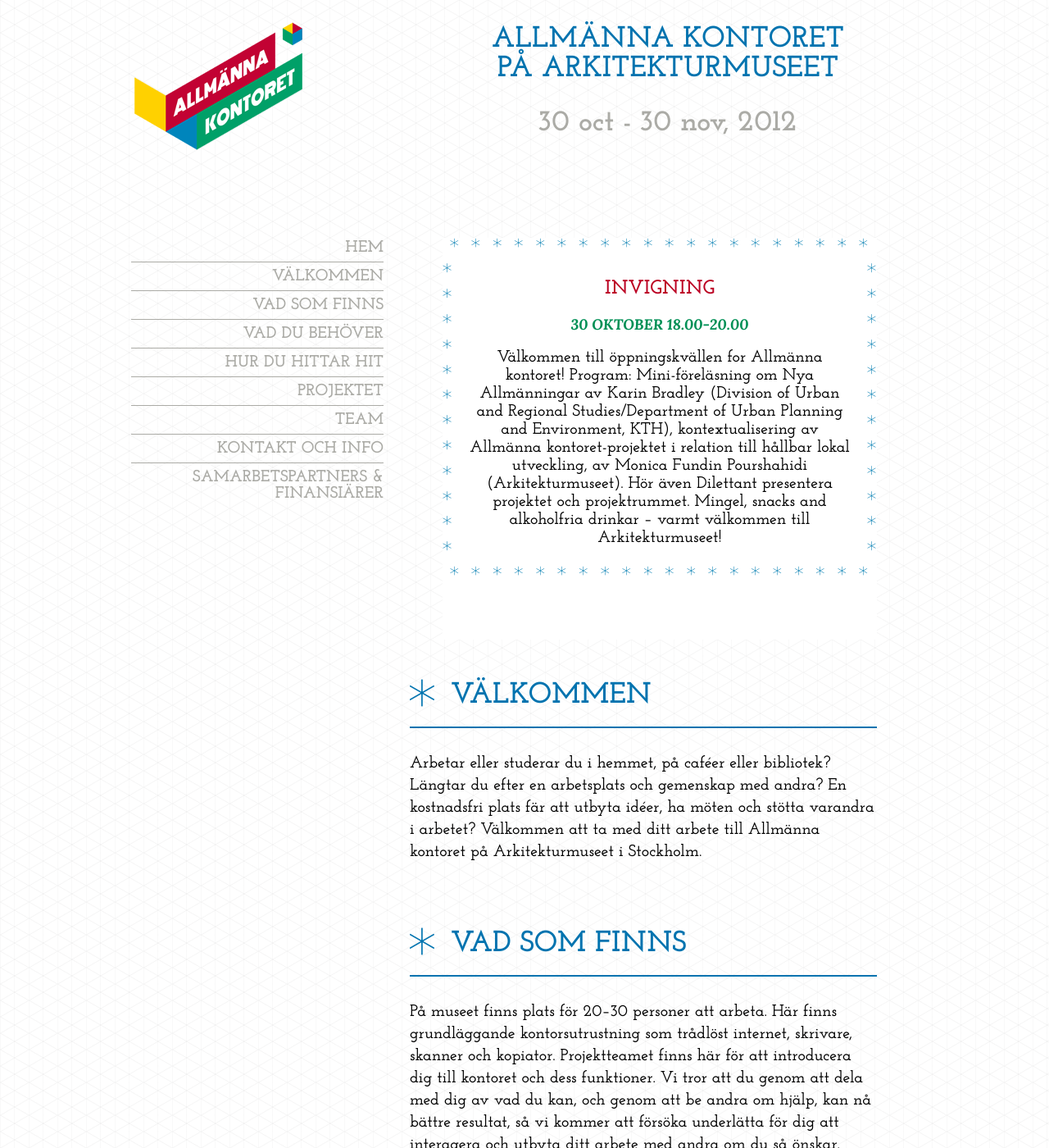
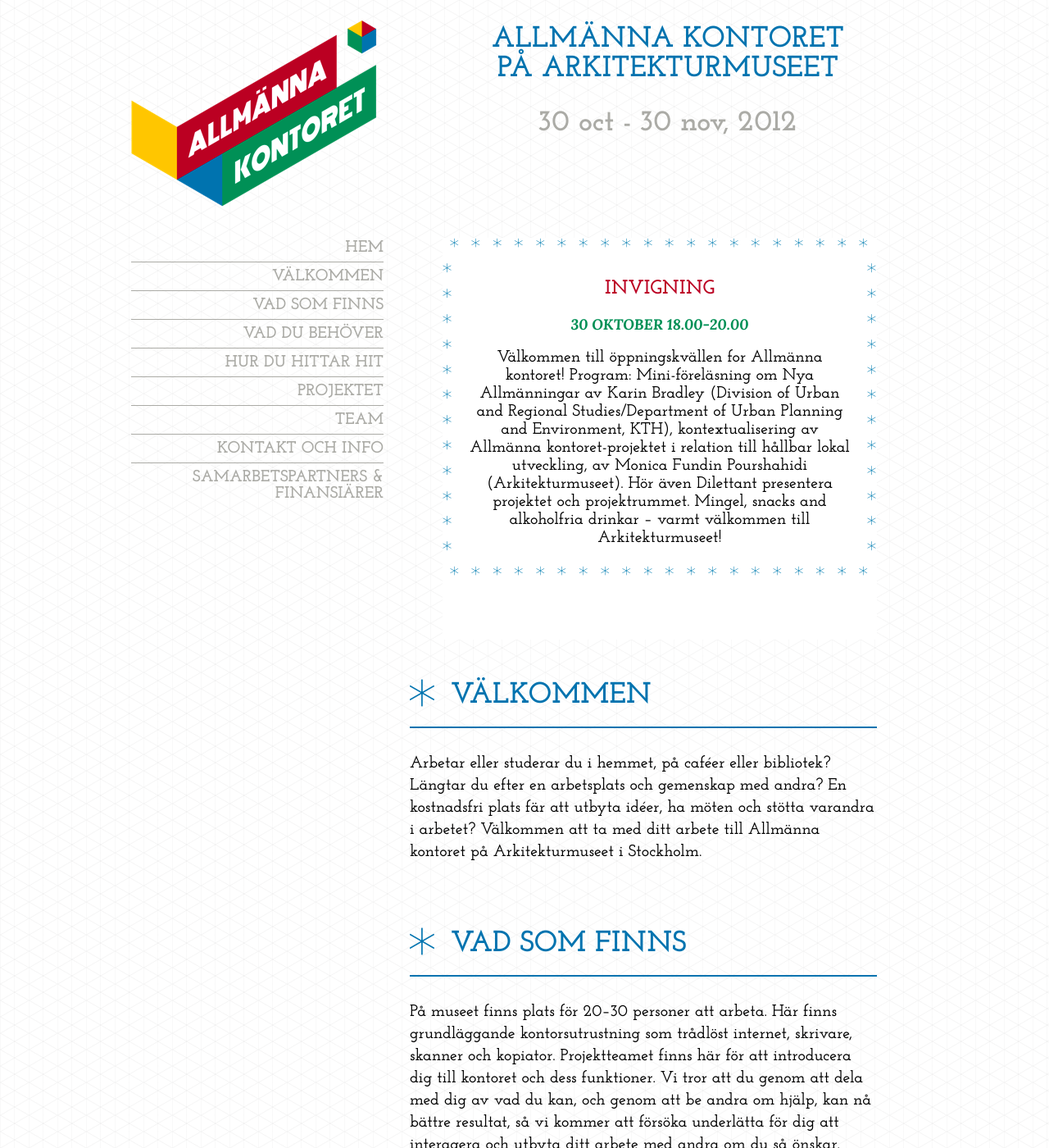
Before and after one commit to dilettant/allmannakontoret, a Jekyll site: the page built from arkitekturmuseet/index.html, in a window 1280 px wide and 1400 px high. Shown: the whole window at 82% size. Built offline with Jekyll 4.4.1, drawn with Linux system fonts in a browser that asks for light colours; comment, search, counter and statistics services are not loaded.

Commit message:
fixing paths

```diff
--- a/assets/amuseet.css
+++ b/assets/amuseet.css
@@ -81,7 +81,7 @@
 }
 
 h1.logo a{
-  background: url(/assets/img/logo_sv.png) no-repeat;
+  background: url(/assets/img/am_logo_sv.png) no-repeat;
   height: 235px;
   width: 308px;
   display:block;
```
